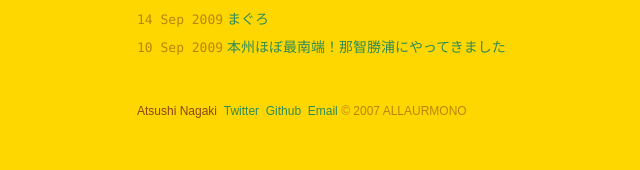
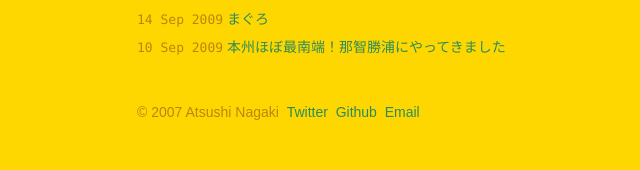
Before and after one commit to nagaki/blog, a Jekyll site: the page built from index.html, in a window 1280 px wide. Shown: the part 2756-2926 px from the top of the page, without its empty margins (183-823 px from the left). Built offline with Jekyll 4.4.1, drawn with Linux system fonts in a browser that asks for light colours; Markdown is read by kramdown in place of the engine named in the settings; comment, search, counter and statistics services are not loaded.

Commit message:
Modified copyright

```diff
--- a/_includes/footer.html
+++ b/_includes/footer.html
@@ -1,9 +1,8 @@
 <footer class="global-footer">
+  <p class="copyright">© 2007 {{ site.author }}</p>
   <address>
-    <span>{{ site.author }}</span>
     &nbsp;<a href="//twitter.com/intent/user?screen_name=naqaki" title="Twitter">Twitter</a>
     &nbsp;<a href="//github.com/nagaki" title="Github">Github</a>
     &nbsp;<a href="&#x6d;&#97;&#x69;&#108;&#116;&#x6f;&#58;&#97;&#x74;&#115;&#117;&#x73;&#x68;&#x69;&#x40;&#x6e;&#x61;&#103;&#x61;&#x6b;&#105;&#46;&#109;&#101;" title="Email Contact">Email</a>
   </address>
-  <p class="copyright">© 2007 {{ site.name }}</p>
 </footer>
--- a/_sass/_main.scss
+++ b/_sass/_main.scss
@@ -158,7 +158,6 @@ a {
 /* footer
 -------------------- */
 .global-footer {
-  @include font-size(1.2);
   margin-bottom: $base-margin / 2;
   padding: $base-padding 0;
   address {
```
